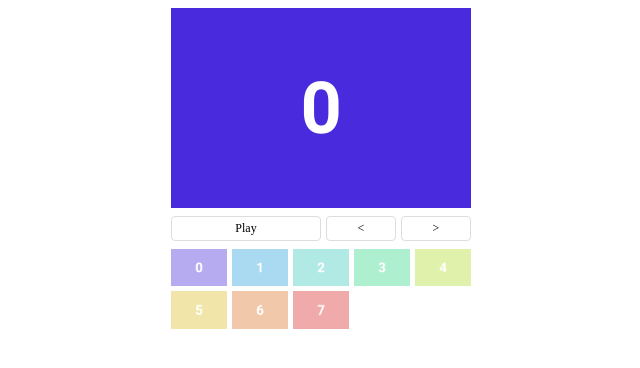
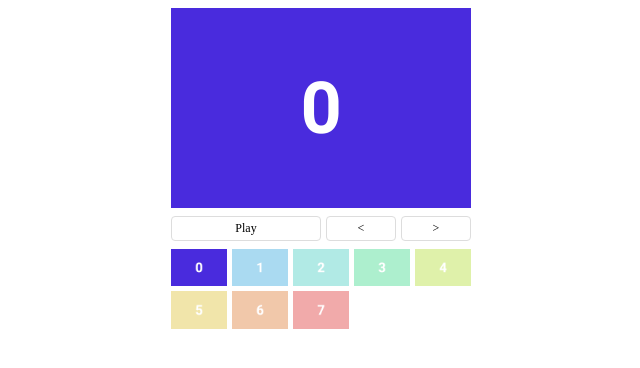
Before and after one commit to sugita-seiya/MySlideShow, a plain HTML site: page index.html in a window 1280 px wide. Both pictures are taken after a click on the item 518 px from the left and 267 px from the top of the page. Shown: the whole page, without its empty margins (319-959 px from the left). Drawn offline with Linux system fonts and the light colour scheme.

Commit message:
ボタンクリック時、画像の切り替え実装

```diff
--- a/index.html
+++ b/index.html
@@ -7,7 +7,7 @@
 </head>
 <body>
   <main>
-    <img id="main" src="img/pic00.png">
+    <img id="main">
 
     <nav>
       <ul>
@@ -17,16 +17,7 @@
       </ul>
     </nav>
 
-    <ul class="thumbnails">
-      <li><img src="img/pic00.png"></li>
-      <li><img src="img/pic01.png"></li>
-      <li><img src="img/pic02.png"></li>
-      <li><img src="img/pic03.png"></li>
-      <li><img src="img/pic04.png"></li>
-      <li><img src="img/pic05.png"></li>
-      <li><img src="img/pic06.png"></li>
-      <li><img src="img/pic07.png"></li>
-    </ul>
+    <ul class="thumbnails"></ul>
   </main>
 
   <script src="js/main.js"></script>
--- a/js/main.js
+++ b/js/main.js
@@ -1,4 +1,47 @@
 'use strict';
+
 {
+  const images = [
+    'img/pic00.png',
+    'img/pic01.png',
+    'img/pic02.png',
+    'img/pic03.png',
+    'img/pic04.png',
+    'img/pic05.png',
+    'img/pic06.png',
+    'img/pic07.png',
+  ];
+  let currentIndex = 0;
 
+  const mainImage = document.getElementById('main');
+  mainImage.src = images[currentIndex];
+
+  images.forEach((image, index) => {
+    const img = document.createElement('img');
+    img.src = image;
+
+    const li = document.createElement('li');
+    if (index === currentIndex) {
+      li.classList.add('current');
+    }
+    li.addEventListener('click', () => {
+      mainImage.src = image;
+      const thumbnails = document.querySelectorAll('.thumbnails > li');
+      thumbnails[currentIndex].classList.remove('current');
+      currentIndex = index;
+      thumbnails[currentIndex].classList.add('current');
+    });
+
+    li.appendChild(img);
+    document.querySelector('.thumbnails').appendChild(li);
+  });
+
+  const next = document.getElementById('next');
+  next.addEventListener('click', () => {
+    let target = currentIndex + 1;
+    if (target === images.length) {
+      target = 0;
+    }
+    document.querySelectorAll('.thumbnails > li')[target].click();
+  });
 }
```
